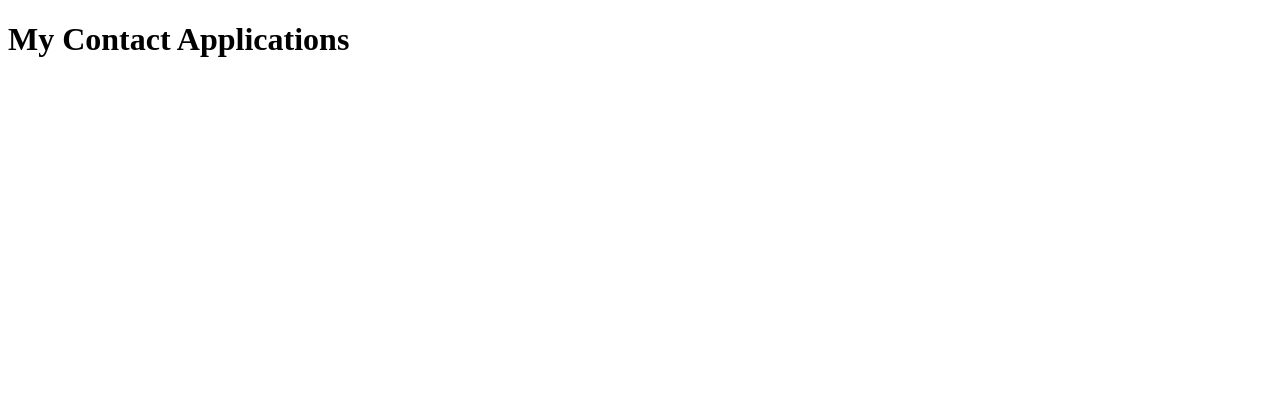
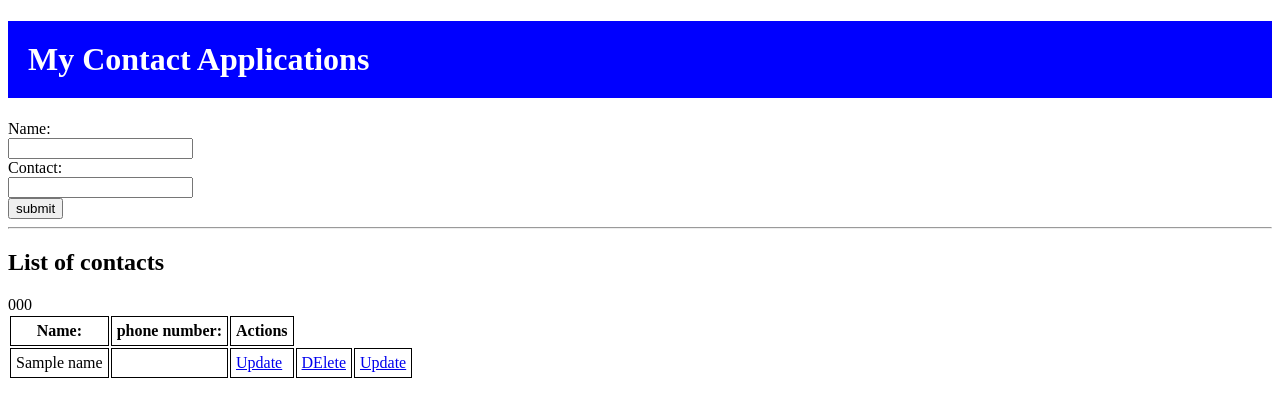
Before and after one commit to sebika123/phpproject, a PHP site: page / in a window 1280 px wide. Shown: the top 417 px of the page. Run offline with PHP 8.4, Linux system fonts and the light colour scheme; tables that the repository leaves empty or names only in its code hold one stand-in row (values such as "Sample post").

Commit message:
update delete reamianig

```diff
--- /dev/null
+++ b/db.php
@@ -0,0 +1,8 @@
+<?php
+$host="localhost";
+$user="root";
+$pass="";
+$dbname="names";
+$conn=mysqli_connect($host,$user,$pass,$dbname) or die();
+
+?>
--- a/index.php
+++ b/index.php
@@ -4,6 +4,7 @@
     <meta charset="UTF-8">
     <meta name="viewport" content="width=device-width, initial-scale=1.0">
     <title>Document</title>
+    <link rel="stylesheet" href="style.css"/>
 </head>
 <body>
     <?php
@@ -54,5 +55,72 @@
 
 ?>
 <header><h1>My Contact Applications</h1></header>
+<form action="adddata.php" method="post">
+    <div class="main">
+        <label for="name">Name:</label><br>
+        <input type="text" name="name" id="name" required/><br>
+
+        <label for="name">Contact:</label><br>
+        <input type="number" name="contact" id="contact" required/><br>
+
+
+        <input type="submit" value="submit" />
+    </div>
+</form>
+
+<hr>
+
+<h2> List of contacts </h2>
+<table>
+    <tr>
+        <th>Name:</th>
+        <th>phone number:</th>
+        <th>Actions</th>
+</tr>
+
+
+<?php
+include 'db.php';
+$sql="SELECT * FROM names";
+
+$result=mysqli_query($conn,$sql);
+if($result){
+    while($row= mysqli_fetch_assoc($result)){
+    $name=$row['name'];
+    $contact=$row['number'];
+
+    ?>
+<tr>
+    <td><?php
+    echo $name ?></td>
+    <td>
+
+    <td>
+
+    <a href="#">Update </a>
+
+    </td>
+
+    <td>
+
+    <a href="#">DElete </a>
+
+    </td>
+    <td>
+
+    <a href="#">Update </a>
+
+    </td>
+    <?php
+    echo $contact ?>
+
+    </td>
+</tr>
+
+<?php
+}
+}
+?>
+</table>
 </body>
 </html>
--- a/style.css
+++ b/style.css
@@ -0,0 +1,12 @@
+h1{
+    background-color:#0000ff;
+    color:white;
+    padding:20px;
+
+
+}
+table th,td{
+    border:1px solid black;
+    padding:5px;
+
+}
```
Also changed, not shown: adddata.php (added, +14 -0 lines).
